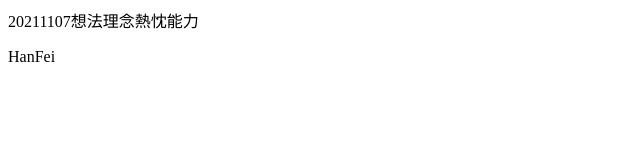
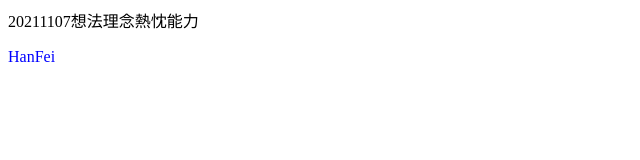
Before and after one commit to pann710/20211107, a plain HTML site: page index.html in a window 1280 px wide. Shown: the full height of the page, 0-640 px from the left. Drawn offline with Linux system fonts and the light colour scheme.

Commit message:
Update index.html

```diff
--- a/index.html
+++ b/index.html
@@ -3,6 +3,6 @@
 <head><title>20211107</title></head>
 <body>
 <p>20211107想法理念熱忱能力</p>
-  <p color="blue">HanFei</p>
+  <font color="blue">HanFei</font>
 </body>
 </html>
```
